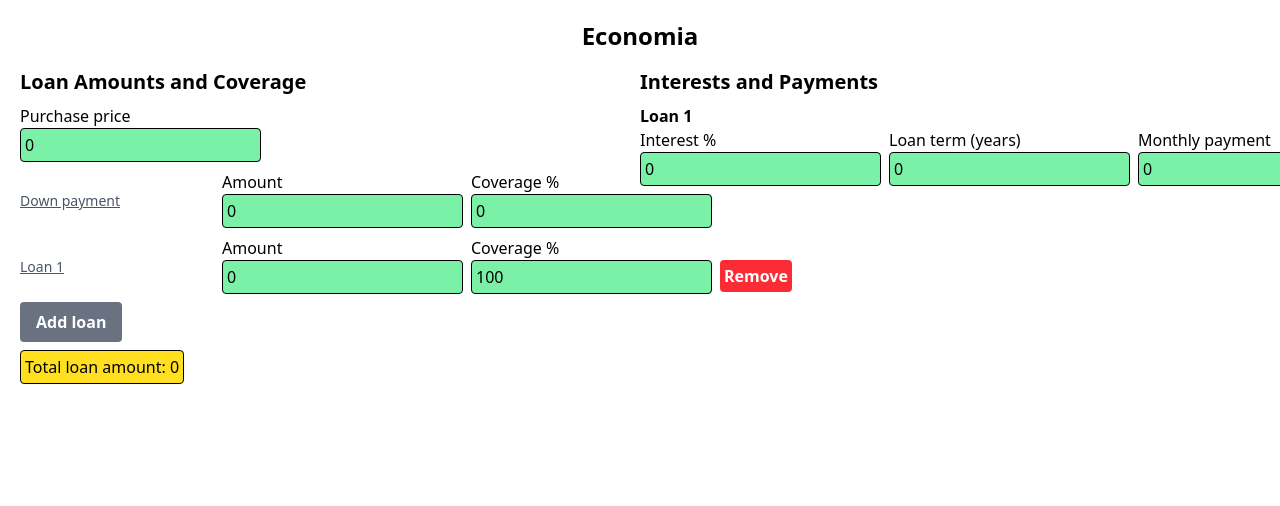
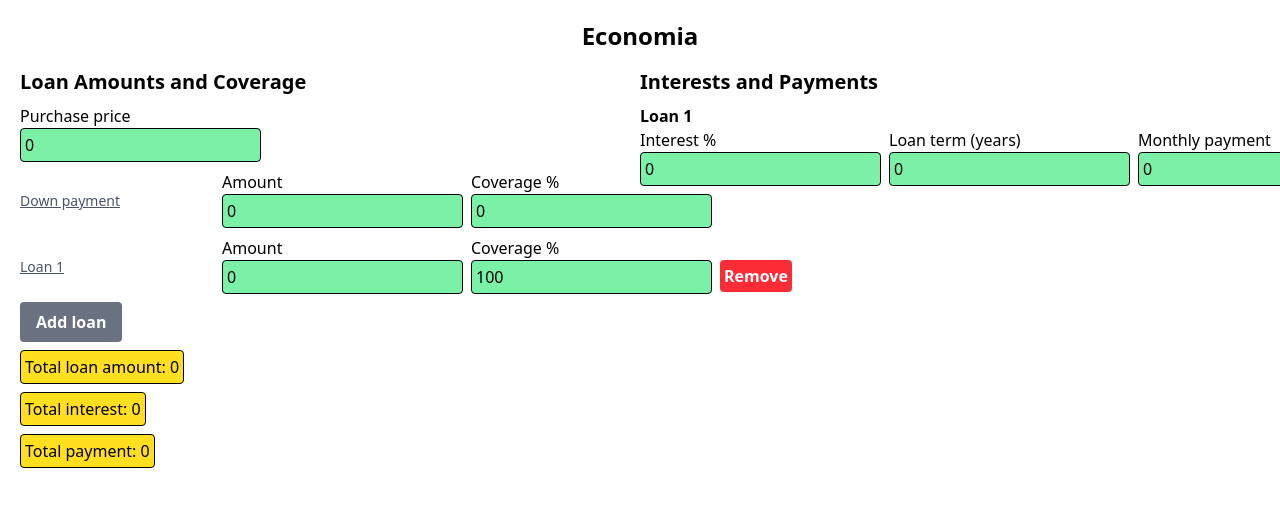
Before and after one commit to AGmarsen/Economia, an Angular app: page / in a window 1280 px wide. Both pictures are taken after a click on the button "Add loan". Shown: the top 506 px of the page. Built offline with nearby package versions, Linux system fonts and the light colour scheme.

Commit message:
add per payment stats

```diff
--- a/src/app/app.html
+++ b/src/app/app.html
@@ -38,6 +38,11 @@
       <h2>Interests and Payments</h2>
       <interest-list />
     </div>
+    <div>
+      @for(loan of accountantService.loans(); track loan) {
+        <per-payment-graph [loan]="loan"/>
+      }
+    </div>
 
   </div>
 </main>
--- a/src/app/app.ts
+++ b/src/app/app.ts
@@ -5,11 +5,13 @@ import { CalculatedField } from "./calculated-field/calculated-field";
 import { LoanList } from "./loan-list/loan-list";
 import { Utility } from './utility';
 import { InterestList } from "./interest-list/interest-list";
+import { PerPaymentGraph } from './per-payment-graph/per-payment-graph';
+
 
 
 @Component({
   selector: 'app-root',
-  imports: [RouterOutlet, CalculatedField, LoanList, InterestList],
+  imports: [RouterOutlet, CalculatedField, LoanList, InterestList, PerPaymentGraph],
   templateUrl: './app.html'
 })
 export class App {
--- a/src/app/loan.ts
+++ b/src/app/loan.ts
@@ -45,9 +45,11 @@ export class Loan {
     calcLoanTermYears() {
       if (this.amount <= 0) {
         this._loanTermYears.set(0);
+        return;
       }
       if (this.monthlyPayment() <= 0) {
         this._loanTermYears.set(Infinity);
+        return;
       }
       // n = -log(1 - r * A / m) / log(1 + r)
       const loanTermMonths = -Math.log(1 - this.monthlyInterestRate() * this.amount / this.monthlyPayment()) / Math.log(1 + this.monthlyInterestRate());
@@ -77,4 +79,30 @@ export class Loan {
         // m = A - A / (1 + r)
         return this.amount - this.amount / (1 + this.monthlyInterestRate());
     }
+
+    getPerPaymentStats(): { payment: number; interest: number; remaining: number }[] {
+        let numberOfPayments = this.loanTermYears() * 12;
+        if (numberOfPayments <= 0) {
+            return [];
+        }
+        if (numberOfPayments === Infinity) {
+            numberOfPayments = 1200;
+        }
+        let remainingAmount = this.amount;
+        const monthlyInterestRate = this.monthlyInterestRate();
+        const monthlyPayment = this.monthlyPayment();
+        const stats : { payment: number; interest: number; remaining: number }[] = [];
+
+        for (let i = 0; i < numberOfPayments; i++) {
+            let interest = remainingAmount * monthlyInterestRate;
+            remainingAmount += interest;
+            remainingAmount -= monthlyPayment;
+            stats.push({
+                payment: monthlyPayment,
+                interest: interest,
+                remaining: remainingAmount
+            });
+        }
+        return stats;
+    }
 }
--- /dev/null
+++ b/src/app/per-payment-graph/per-payment-graph.html
@@ -0,0 +1,16 @@
+
+<div>
+@for(stat of yearlyStats(); track stat; let last = $last; let i = $index) {
+      <div class="flex">
+        <p class="mr-1">Year {{i + 1}}</p>
+        @if (last && monthRemainder() > 0) {
+          <p class="mr-1">({{monthRemainder()}} months)</p>
+        }
+        <p class="mr-1">Payment {{util.roundTwoDecimals(stat.payment).toLocaleString()}}</p>
+        <p class="mr-1">Interest: {{(stat.interest).toLocaleString()}}</p>
+        <p class="mr-1">Remaining: {{(util.roundTwoDecimals(stat.remaining)).toLocaleString()}}</p>
+      </div>
+    }
+</div>
+<calculated-field label="Total interest" [value]="util.roundTwoDecimals(totalInterest())" />
+<calculated-field label="Total payment" [value]="util.roundTwoDecimals(totalPayment())" />
--- /dev/null
+++ b/src/app/per-payment-graph/per-payment-graph.ts
@@ -0,0 +1,60 @@
+import { Component, inject, input, computed } from '@angular/core';
+import { AccountantService } from '../accountantService';
+import { Utility } from '../utility';
+import { CalculatedField } from '../calculated-field/calculated-field';
+import { Loan } from '../loan';
+
+@Component({
+  selector: 'per-payment-graph',
+  imports: [CalculatedField],
+  templateUrl: './per-payment-graph.html',
+})
+export class PerPaymentGraph {
+  accountantService = inject(AccountantService);
+  util = Utility;
+
+  loan = input<Loan>();
+
+  yearlyStats = computed(() => {
+    const loan = this.loan();
+    return loan ? this.getYearlyStats(loan) : [];
+  });
+
+  monthRemainder = computed(() => {
+    const loanData = this.loan();
+    if (!loanData) return 0;
+    return loanData.getPerPaymentStats().length % 12 || 0;
+  });
+
+  totalInterest = computed(() => {
+    const loanData = this.loan();
+    if (!loanData) return 0;
+    return loanData.getPerPaymentStats().reduce((sum, stat) => sum + stat.interest, 0);
+  });
+
+  totalPayment = computed(() => {
+    const loanData = this.loan();
+    if (!loanData) return 0;
+    return loanData.getPerPaymentStats().reduce((sum, stat) => sum + stat.payment, 0);
+  });
+
+
+
+  //aggregate monthly stats to yearly stats
+  getYearlyStats(loan: Loan): { payment: number, interest: number, remaining: number }[] {
+    const stats : { payment: number, interest: number, remaining: number }[] = [];
+    const monthlyStats = loan.getPerPaymentStats();
+    if (!monthlyStats) return [];
+
+    for (let i = 0; i < monthlyStats.length; i += 12) {
+      const oneYearStats = monthlyStats.slice(i, i + 12);
+      const payment = oneYearStats.reduce((sum, stat) => sum + stat.payment, 0);
+      const interest = oneYearStats.reduce((sum, stat) => sum + stat.interest, 0);
+      const remaining = oneYearStats[oneYearStats.length - 1].remaining;
+      stats.push({ payment, interest, remaining });
+    }
+
+    return stats;
+  }
+
+}
```
Also changed, not shown: 1 other file (tests, documents, lock files or other folders).
